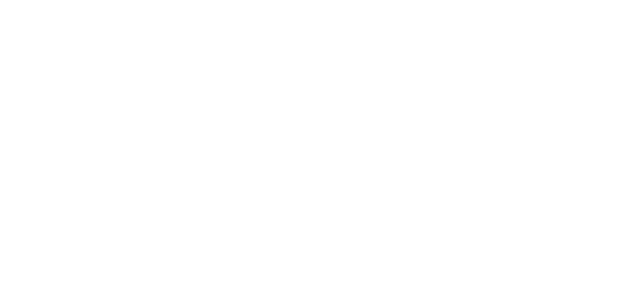
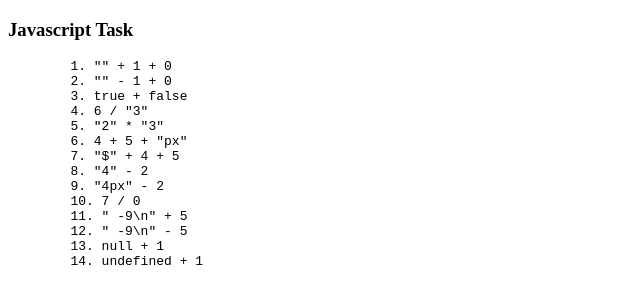
Before and after one commit to masoodalamhunzai/js-Taask, a plain HTML site: page index.html in a window 1280 px wide. Shown: the whole page, without its empty margins (0-640 px from the left). Drawn offline with Linux system fonts and the light colour scheme.

Commit message:
changes in js

```diff
--- a/index.html
+++ b/index.html
@@ -7,7 +7,23 @@
     <meta name="viewport" content="width=device-width, initial-scale=1">
 </head>
 <body>
-
+    <h3> Javascript Task</h3>
+    <pre>
+        1. "" + 1 + 0
+        2. "" - 1 + 0
+        3. true + false
+        4. 6 / "3"
+        5. "2" * "3"
+        6. 4 + 5 + "px"
+        7. "$" + 4 + 5
+        8. "4" - 2
+        9. "4px" - 2
+        10. 7 / 0
+        11. " -9\n" + 5
+        12. " -9\n" - 5
+        13. null + 1
+        14. undefined + 1
+</pre>
     <script src="app.js"></script>
 </body>
 </html>
```
